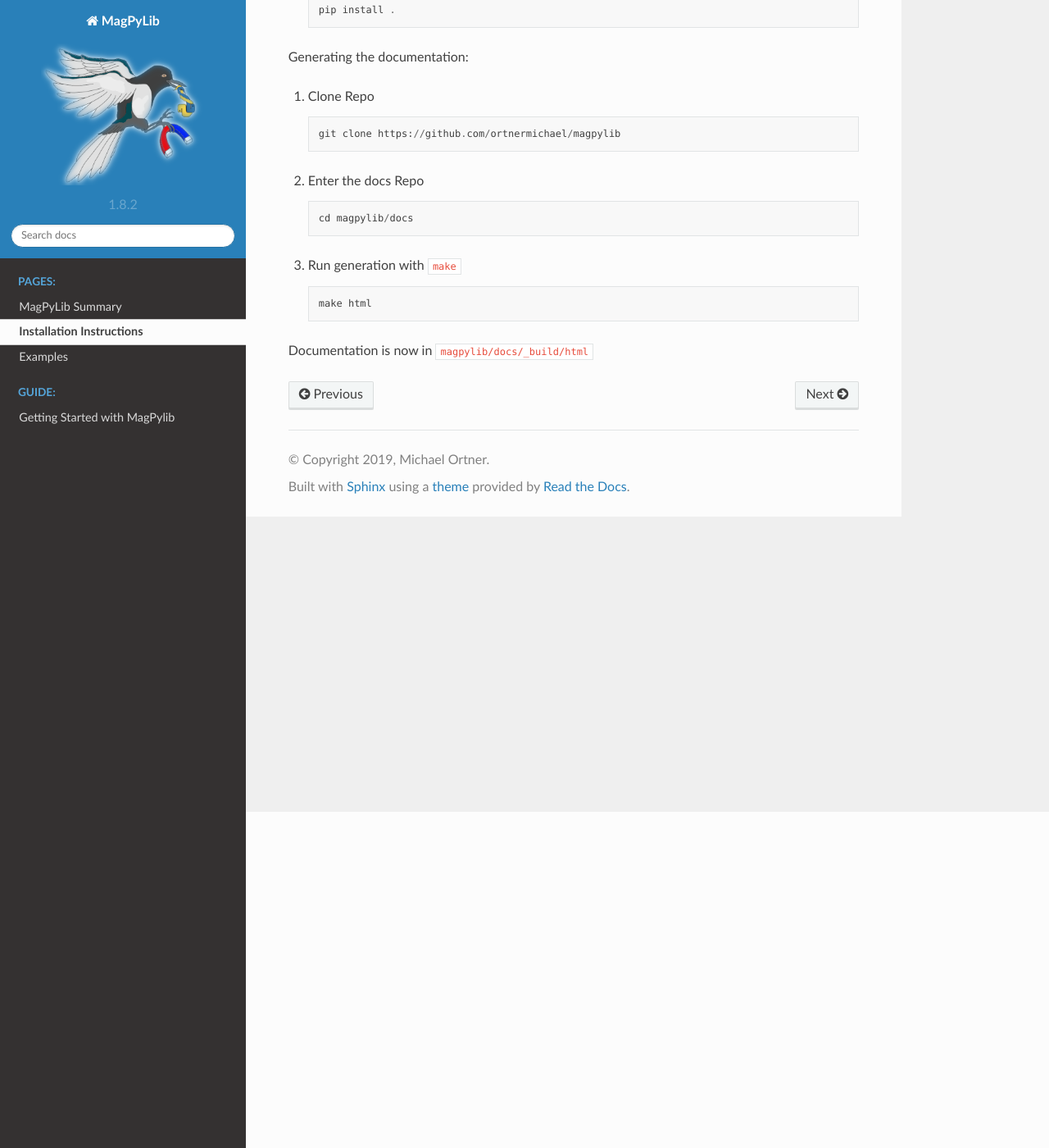
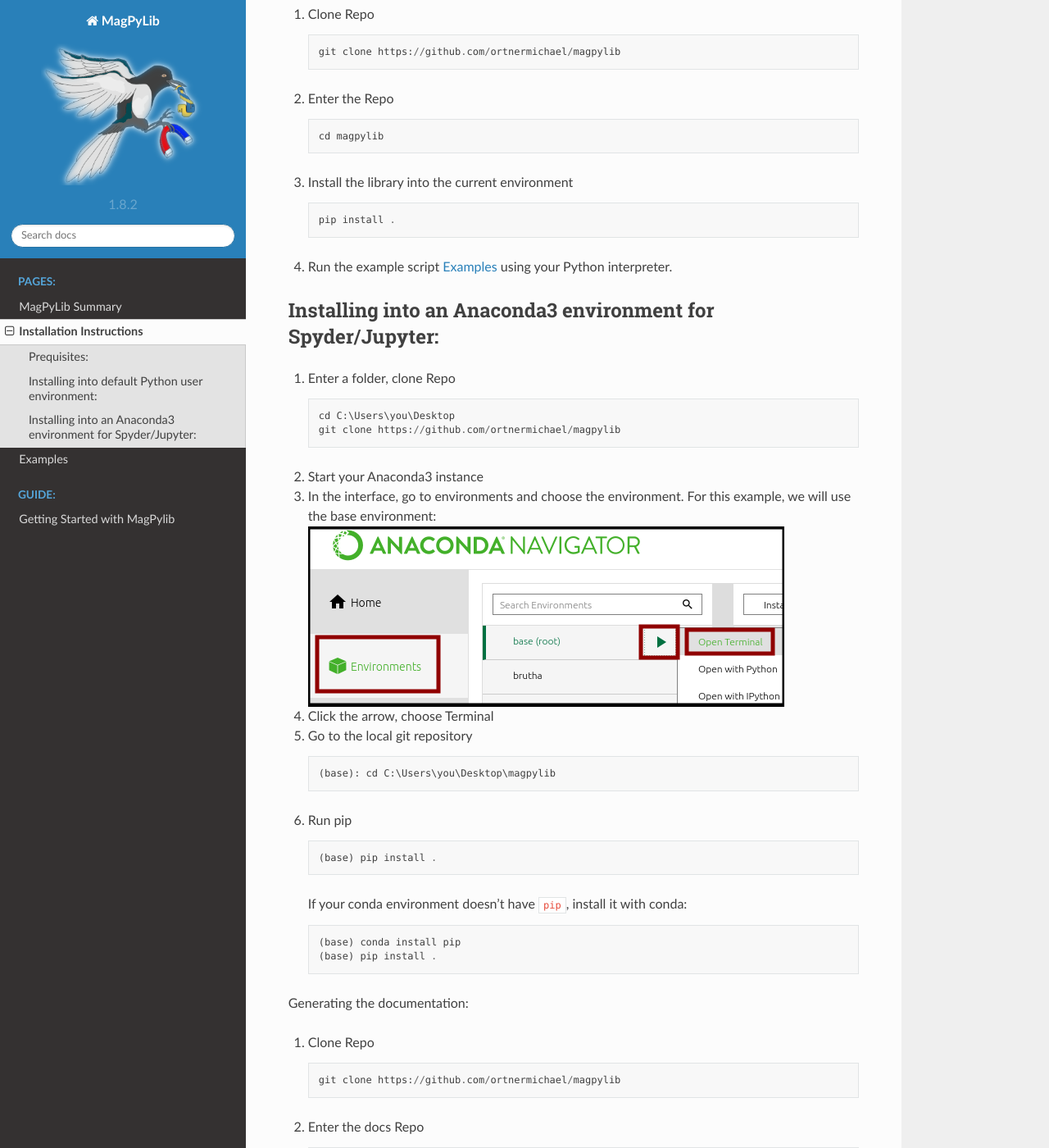
Before and after one commit to magpylib/magpylib, a Sphinx documentation site: the page built from docs/_pages/how2install.md, in a window 1280 px wide and 1400 px high, scrolled down 410 px. Shown: the whole window at 82% size. Built offline with Sphinx 7.4.7 and the Read the Docs theme 2.0.0, drawn with Linux system fonts in a browser that asks for light colours; formulas are drawn with MathJax 3; pages that are not in the unit, such as notebooks, are missing from menus; the version number is read from the project's files by our own code; some of the changed text lies outside the part shown.

Commit message:
Update installation instructions

````diff
--- a/docs/_pages/how2install.md
+++ b/docs/_pages/how2install.md
@@ -1,5 +1,14 @@
 # Installation Instructions
 
+#### Prequisites:
+ - [Git Software](https://git-scm.com/)
+ - Python 3.2+
+ - An internet connection for automatically installing the dependencies
+    - Matplotlib
+    - Numpy
+
+
+## Installing into default Python user environment:
 
 1. Clone Repo
     ```
@@ -13,6 +22,35 @@
     ```
     pip install .
     ```
+```eval_rst
+4. Run the example script :doc:`x_examples` using your Python interpreter.
+```
+
+## Installing into an Anaconda3 environment for Spyder/Jupyter:
+1. Enter a folder, clone Repo
+    ```
+    cd C:\Users\you\Desktop
+    git clone https://github.com/ortnermichael/magpylib
+    ```
+2. Start your Anaconda3 instance
+3. In the interface, go to environments and choose the environment. For this example, we will use the base environment:
+   ![](./../_static/install_guide/anaconda.png)
+4. Click the arrow, choose Terminal
+5. Go to the local git repository
+   ```
+   (base): cd C:\Users\you\Desktop\magpylib
+   ```
+6. Run pip
+    ```
+    (base) pip install .
+    ```
+    If your conda environment doesn't have `pip`, install it with conda:
+    ```
+    (base) conda install pip
+    (base) pip install .
+    ```
+
+
 
 Generating the documentation:
 1. Clone Repo
````
Also changed, not shown: docs/_static/install_guide/anaconda.png (added).
